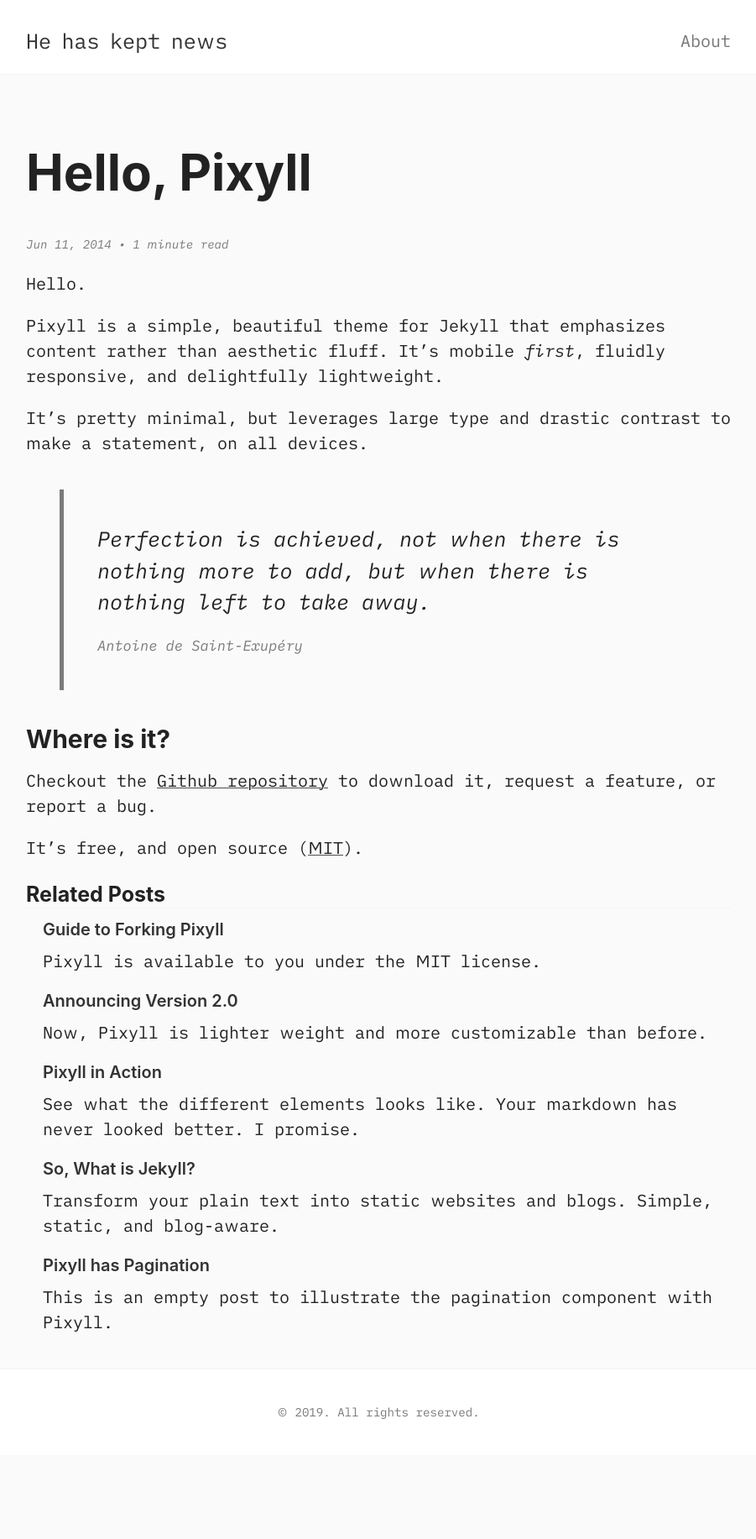
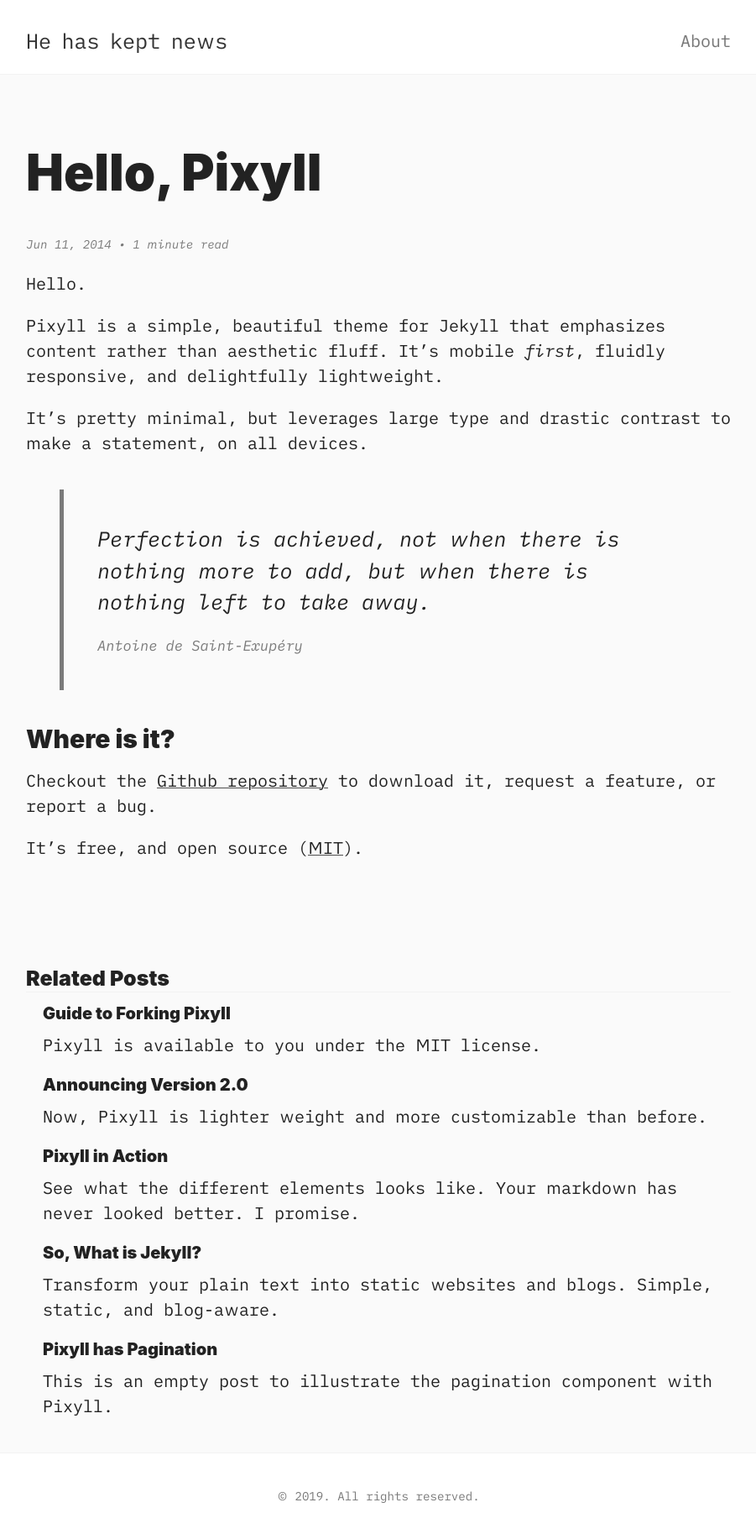
Before and after one commit to hawkz/stephenhawkes, a Jekyll site: the page built from _posts/2014-06-11-welcome-to-pixyll.markdown, in a window 1280 px wide. Shown: the whole page at 84% size, without its empty margins (189-1090 px from the left). Built offline with Jekyll 4.4.1, drawn with Linux system fonts in a browser that asks for light colours; before the commit the page ends 1733 px from its top, so only the background shows below that.

Commit message:
tweak headings

```diff
--- a/_sass/_posts.scss
+++ b/_sass/_posts.scss
@@ -16,8 +16,8 @@
 
 .post-link .post-title {
   margin-top: 0;
-  font-weight: 600;
-  color: #333;
+  font-weight: 900;
+  color: #222;
 }
 
 .post-footer {
@@ -44,5 +44,6 @@
 }
 
 .related-post-title {
+  margin-top: 5em;
   border-bottom: thin solid #f3f3f3;
 }
--- a/_sass/_variables.scss
+++ b/_sass/_variables.scss
@@ -4,7 +4,7 @@
 $font-family: 'iA Writer Duospace', Serif !default;
 $line-height: 1.5 !default;
 $heading-font-family: -apple-system, BlinkMacSystemFont, "Segoe UI", Roboto, Helvetica, Arial, sans-serif, "Apple Color Emoji", "Segoe UI Emoji", "Segoe UI Symbol" !default;
-$heading-font-weight: bold !default;
+$heading-font-weight: 900 !default;
 $heading-line-height: 1.25 !default;
 $monospace-font-family: 'iA Writer Monospace', monospace !default;
 $h1: 2.998rem !default;
```
